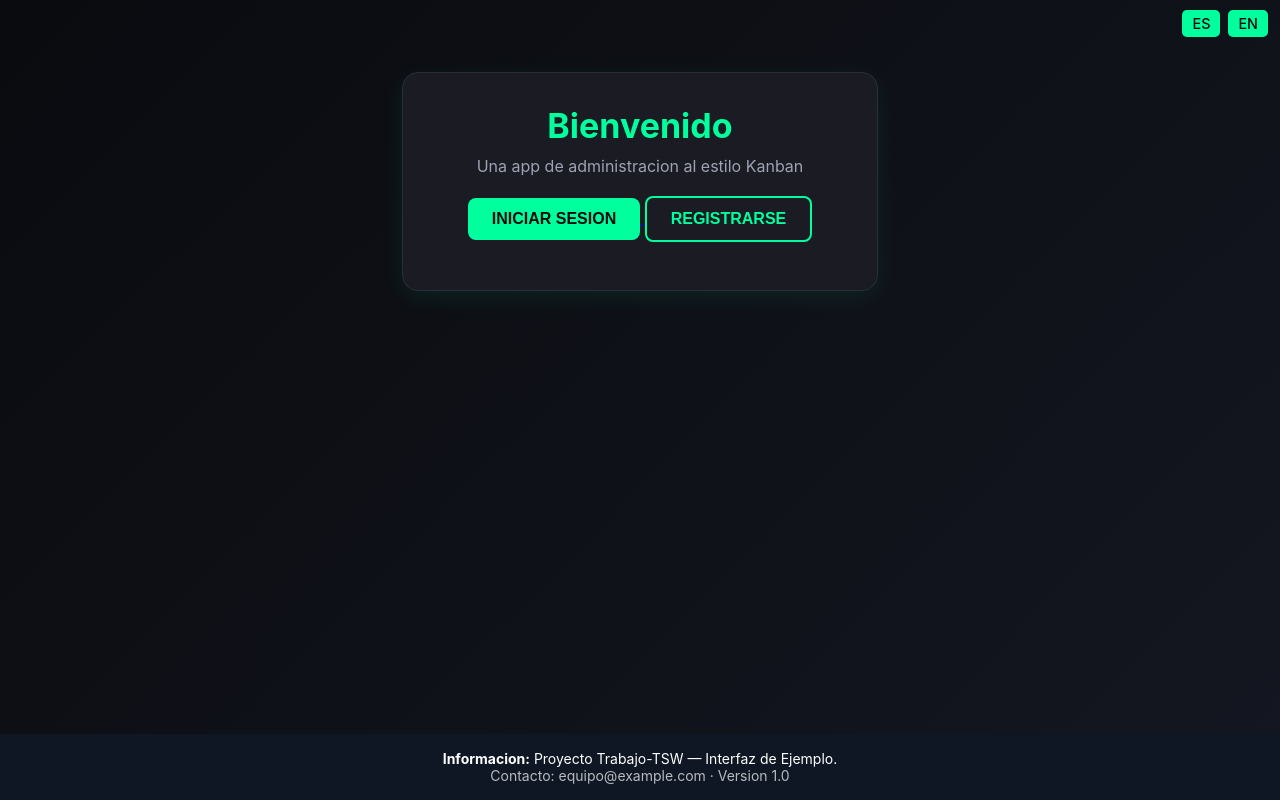
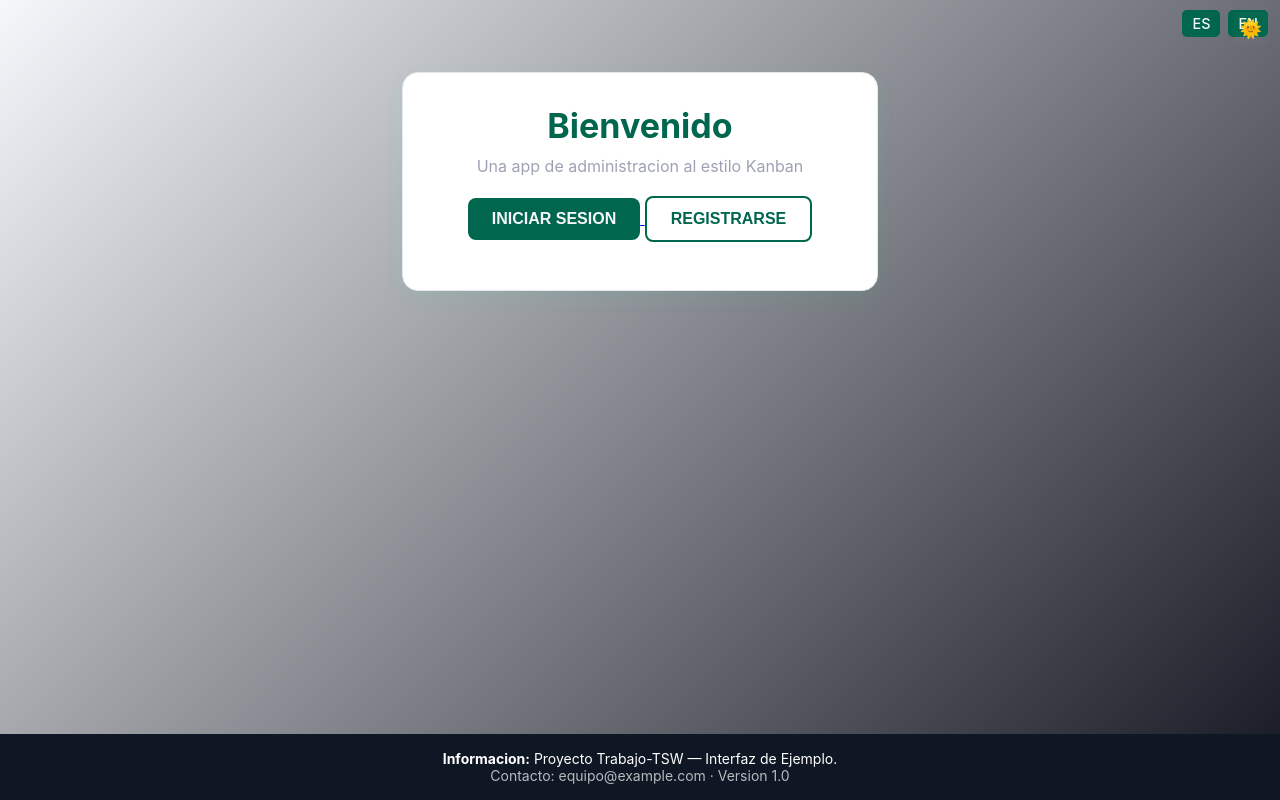
Before and after one commit to Akanenosketch/Trabajo-TSW, a PHP site: page / in a window 1280 px wide. Run offline with PHP 8.4, Linux system fonts and the light colour scheme.

Commit message:
feliz fin de año

```diff
--- /dev/null
+++ b/EstructuraFinal/Codigo Fuente/view/css/theme.css
@@ -0,0 +1,48 @@
+/* Shared theme overrides: light mode variables and toggle styles */
+
+/* Light theme overrides (applied when <body> has class "light-theme") */
+.light-theme {
+    --bg-dark: #f6f7fb;
+    --surface-dark: #ffffff;
+    --surface-lighter: #f5f6fa;
+    --accent-neon: #00664d; /* slightly muted for light background */
+    --text-bright: #0a0b0f;
+    --border-dark: #e6e7ee;
+    --danger: #c0392b;
+}
+
+/* Theme toggle button */
+.modal header {
+    position: relative;
+}
+
+.theme-toggle {
+    position: absolute;
+    top: 6px;
+    right: 6px;
+    background: transparent;
+    border: none;
+    cursor: pointer;
+    font-size: 18px;
+    padding: 6px;
+    border-radius: 8px;
+    color: var(--accent-neon);
+}
+
+.theme-toggle:focus {
+    outline: 2px solid rgba(0,0,0,0.08);
+}
+
+/* Smooth transitions for background and color changes */
+body, .modal, input, button {
+    transition: background 200ms ease, color 200ms ease, border-color 200ms ease;
+}
+
+/* Global placement for pages without modal header */
+.theme-toggle.global {
+    position: fixed;
+    top: 12px;
+    right: 12px;
+    z-index: 9999;
+    background: rgba(255,255,255,0.02);
+}
--- /dev/null
+++ b/EstructuraFinal/Codigo Fuente/view/js/theme.js
@@ -0,0 +1,36 @@
+(function () {
+    const body = document.body;
+    const storageKey = 'theme';
+
+    function applyTheme(theme) {
+        const toggleBtn = document.getElementById('themeToggle');
+        if (theme === 'light') {
+            body.classList.add('light-theme');
+            if (toggleBtn) toggleBtn.textContent = '🌞';
+            if (toggleBtn) toggleBtn.setAttribute('aria-label', 'Switch to dark mode');
+        } else {
+            body.classList.remove('light-theme');
+            if (toggleBtn) toggleBtn.textContent = '🌙';
+            if (toggleBtn) toggleBtn.setAttribute('aria-label', 'Switch to light mode');
+        }
+    }
+
+    // Determine initial theme: saved preference -> user preference -> default dark
+    let saved = localStorage.getItem(storageKey);
+    if (!saved) {
+        saved = (window.matchMedia && window.matchMedia('(prefers-color-scheme: light)').matches) ? 'light' : 'dark';
+    }
+    applyTheme(saved);
+
+    // Wait for DOM to load to attach toggle handler if needed
+    document.addEventListener('DOMContentLoaded', function () {
+        const btn = document.getElementById('themeToggle');
+        if (!btn) return;
+        btn.addEventListener('click', function () {
+            const current = document.body.classList.contains('light-theme') ? 'light' : 'dark';
+            const next = current === 'light' ? 'dark' : 'light';
+            applyTheme(next);
+            localStorage.setItem(storageKey, next);
+        });
+    });
+})();
--- a/EstructuraFinal/Codigo Fuente/view/users/login.php
+++ b/EstructuraFinal/Codigo Fuente/view/users/login.php
@@ -9,6 +9,7 @@ $errors = $view->getVariable("errors");
 <head>
     <meta charset="utf-8" />
     <meta name="viewport" content="width=device-width,initial-scale=1" />
+    <link rel="stylesheet" type="text/css" href="./view/css/theme.css">
     <link rel="stylesheet" type="text/css" href="./view/css/users/login.css">
     <title><?= i18n("Login Form") ?></title>
 </head>
@@ -17,6 +18,7 @@ $errors = $view->getVariable("errors");
     <div class="modal">
         <header>
             <h2 id="loginTitle"><?= i18n("Iniciar sesion") ?></h2>
+            <button id="themeToggle" class="theme-toggle" aria-label="<?= i18n("Alternar tema") ?>">🌙</button>
         </header>
 
         <form id="loginForm">
@@ -43,6 +45,7 @@ $errors = $view->getVariable("errors");
     </div>
 </div>
 
+    <script src="./view/js/theme.js"></script>
 </body>
 
 <?php if (!is_null($errors)): ?>
--- a/EstructuraFinal/Codigo Fuente/view/users/register.php
+++ b/EstructuraFinal/Codigo Fuente/view/users/register.php
@@ -9,6 +9,7 @@ $errors = $view->getVariable("errors");
 <head>
     <meta charset="utf-8" />
     <meta name="viewport" content="width=device-width,initial-scale=1" />
+    <link rel="stylesheet" type="text/css" href="./view/css/theme.css">
     <link rel="stylesheet" type="text/css" href="./view/css/users/register.css">
     <title><?= i18n("Register Form") ?></title>
 </head>
@@ -17,6 +18,7 @@ $errors = $view->getVariable("errors");
     <div class="modal">
         <header>
             <h2 id="registerTitle"><?= i18n("Registrarse") ?></h2>
+            <button id="themeToggle" class="theme-toggle" aria-label="<?= i18n("Alternar tema") ?>">🌙</button>
         </header>
 
         <form id="registerForm" method="post">
@@ -48,6 +50,7 @@ $errors = $view->getVariable("errors");
         </form>
     </div>
 </div>
+    <script src="./view/js/theme.js"></script>
 </body>
 
 <?php if (!is_null($errors)): ?>
--- a/EstructuraFinal/Codigo Fuente/view/users/welcomePage.php
+++ b/EstructuraFinal/Codigo Fuente/view/users/welcomePage.php
@@ -10,11 +10,13 @@ $errors = $view->getVariable("errors");
 <head>
     <meta charset="utf-8" />
     <meta name="viewport" content="width=device-width,initial-scale=1" />
+    <link rel="stylesheet" type="text/css" href="./view/css/theme.css">
     <link rel="stylesheet" type="text/css" href="./view/css/users/welcomePage.css">
     <title><?= i18n("Pagina de Bienvenida") ?></title>
 </head>
 
 <body>
+    <button id="themeToggle" class="theme-toggle global" aria-label="<?= i18n("Alternar tema") ?>">🌙</button>
     <main class="container">
 
     <div class="lang-switch">
@@ -44,6 +46,7 @@ $errors = $view->getVariable("errors");
         <div class="small"><?= i18n("Contacto: equipo@example.com · Version 1.0") ?></div>
     </footer>
 
+    <script src="./view/js/theme.js"></script>
 </body>
 
 <?php if (!is_null($errors) ): ?>
```
Also changed, not shown: EstructuraFinal/readme.txt.
